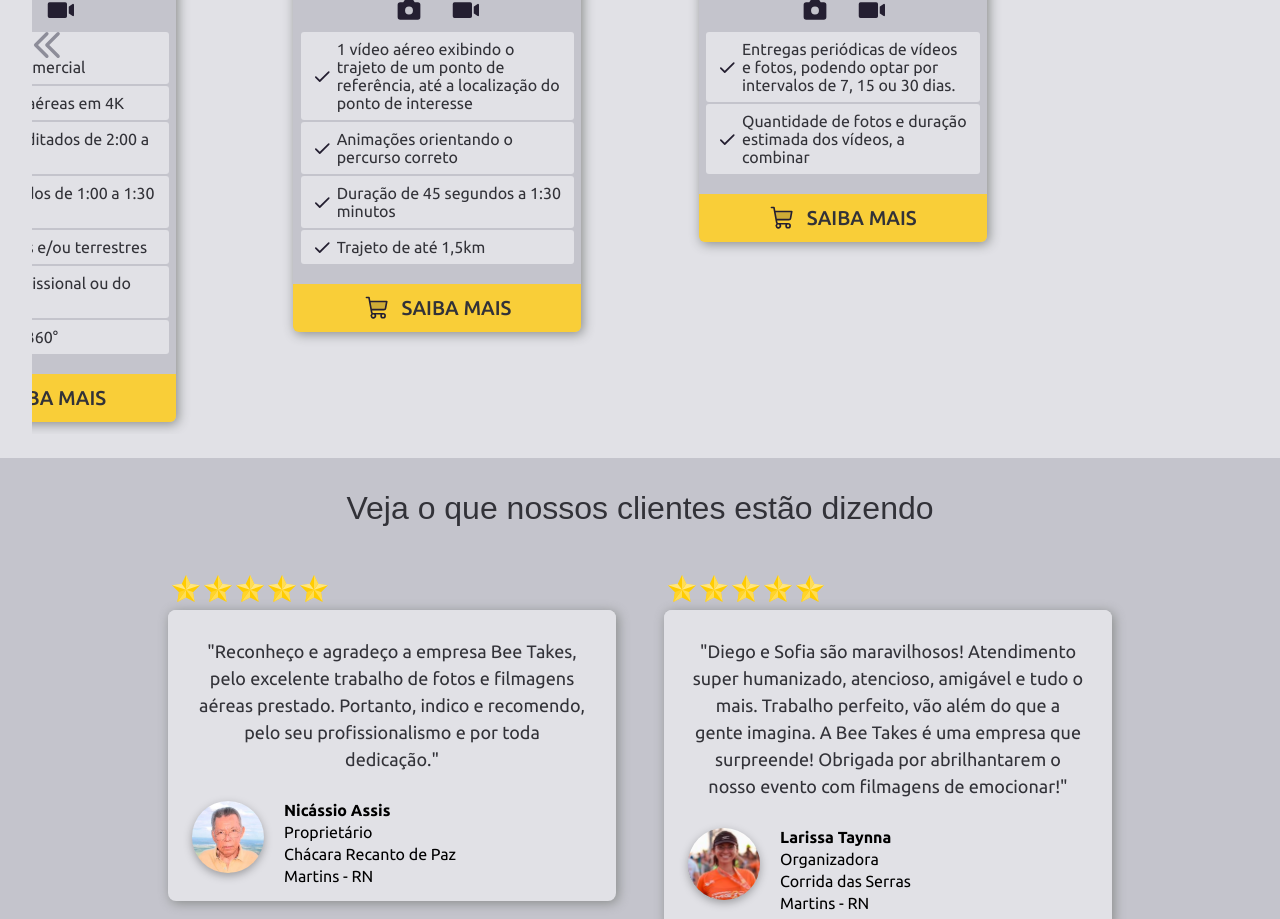
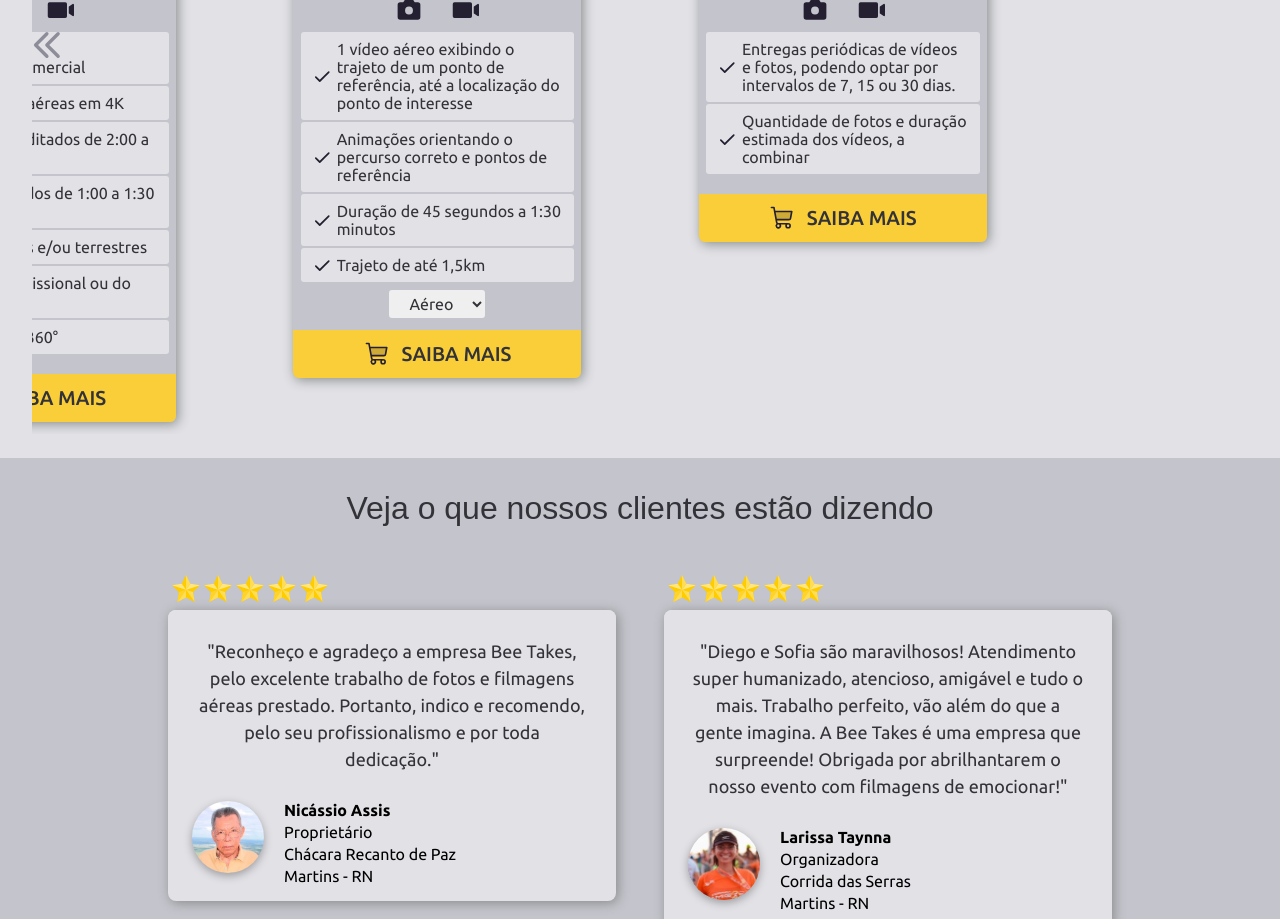
Before and after one commit to diegonacif/beetakes, a React (Vite) app: page / in a window 1280 px wide. Shown: the part 3060-3979 px from the top of the page. Built offline with nearby package versions, Linux system fonts and the light colour scheme; a web font is replaced by a local one.

Commit message:
update: packs constants updated

```diff
--- a/src/constants/packsData.ts
+++ b/src/constants/packsData.ts
@@ -80,9 +80,21 @@
         type: 'fv',
         list: [
           '1 vídeo aéreo exibindo o trajeto de um ponto de referência, até a localização do ponto de interesse',
-          'Animações orientando o percurso correto',
+          'Animações orientando o percurso correto e pontos de referência',
           'Duração de 45 segundos a 1:30 minutos',
           'Trajeto de até 1,5km',
+        ],
+      },
+      {
+        variantType: 'Terrestre',
+        title: 'Geolocalização Terrestre',
+        img: geoImg,
+        type: 'fv',
+        list: [
+          '1 vídeo terrestre exibindo o trajeto de um ponto de referência, até a localização do ponto de interesse',
+          'Animações orientando o percurso correto e pontos de referência',
+          'Duração de 45 segundos a 1:30 minutos',
+          'Trajeto de até 3km',
         ],
       }
     ]
```
